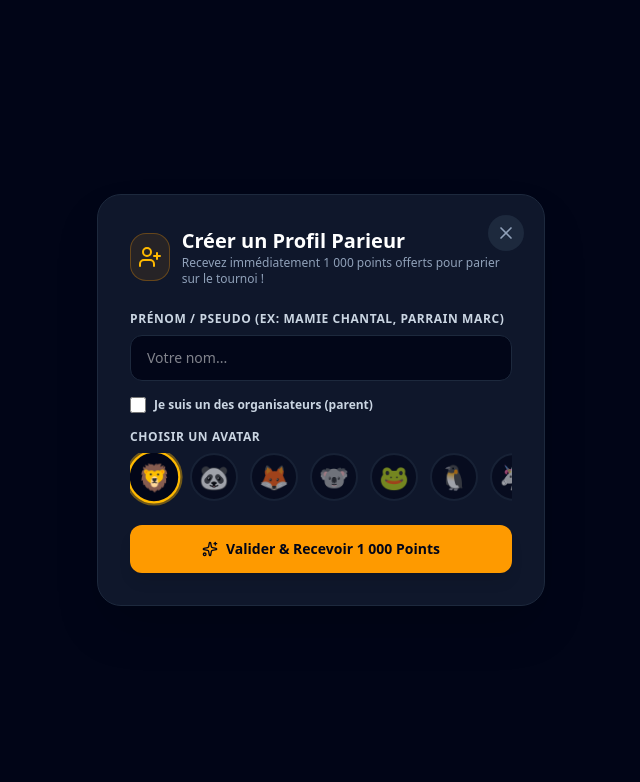
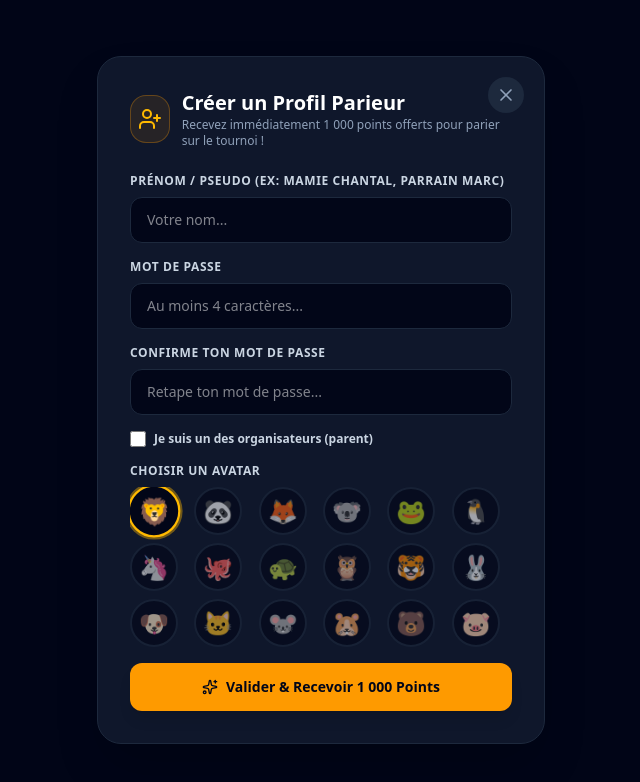
Before and after one commit to AntoineDeSaintMoulin/Tournoi-des-Prenoms, a React (Vite) app: page / in a window 1280 px wide. Both pictures are taken after a click on the button "Créer mon profil". Shown: the top 782 px of the page, without its empty margins (319-959 px from the left). Built offline with nearby package versions, Linux system fonts and the light colour scheme; no server answers; the database is empty.

Commit message:
Update CreateUserModal.tsx

```diff
--- a/src/components/CreateUserModal.tsx
+++ b/src/components/CreateUserModal.tsx
@@ -1,5 +1,6 @@
 import React, { useState } from 'react';
 import { useTournament } from '../context/TournamentContext';
+import { hashPassword } from '../utils/password';
 import { UserPlus, X, Sparkles, Lock } from 'lucide-react';
 
 interface CreateUserModalProps {
@@ -11,11 +12,17 @@ interface CreateUserModalProps {
 // Seules les personnes connaissant ce code peuvent devenir "Parent".
 const PARENT_SECRET_CODE = 'PRENOM2026';
 
-const AVATAR_OPTIONS = ['🦁', '🐼', '🦊', '🐨', '🐸', '🐧', '🦄', '🐙', '🐢', '🦉', '🐯', '🐰'];
+const AVATAR_OPTIONS = [
+  '🦁', '🐼', '🦊', '🐨', '🐸', '🐧', '🦄', '🐙', '🐢', '🦉', '🐯', '🐰',
+  '🐶', '🐱', '🐭', '🐹', '🐻', '🐷', '🐮', '🐵', '🦋', '🐝', '🐳', '🐬',
+  '🦈', '🦩', '🦫', '🦦', '🦥', '🐿️', '🦔', '🦖', '🐲', '🦅', '🦜', '🐴',
+];
 
 export const CreateUserModal: React.FC<CreateUserModalProps> = ({ isOpen, onClose }) => {
   const { createUser } = useTournament();
   const [name, setName] = useState<string>('');
+  const [password, setPassword] = useState<string>('');
+  const [passwordConfirm, setPasswordConfirm] = useState<string>('');
   const [wantsParentAccess, setWantsParentAccess] = useState<boolean>(false);
   const [secretCode, setSecretCode] = useState<string>('');
   const [codeError, setCodeError] = useState<string>('');
@@ -30,6 +37,15 @@ export const CreateUserModal: React.FC<CreateUserModalProps> = ({ isOpen, onClos
     if (!name.trim()) return;
     setCreateError('');
 
+    if (password.length < 4) {
+      setCreateError('Le mot de passe doit contenir au moins 4 caractères.');
+      return;
+    }
+    if (password !== passwordConfirm) {
+      setCreateError('Les deux mots de passe ne correspondent pas.');
+      return;
+    }
+
     let role: 'parent' | 'bettor' = 'bettor';
 
     if (wantsParentAccess) {
@@ -41,7 +57,8 @@ export const CreateUserModal: React.FC<CreateUserModalProps> = ({ isOpen, onClos
     }
 
     setSubmitting(true);
-    const result = await createUser(name.trim(), role, selectedAvatar);
+    const passwordHash = await hashPassword(password);
+    const result = await createUser(name.trim(), role, selectedAvatar, passwordHash);
     setSubmitting(false);
 
     if (!result.success) {
@@ -50,6 +67,8 @@ export const CreateUserModal: React.FC<CreateUserModalProps> = ({ isOpen, onClos
     }
 
     setName('');
+    setPassword('');
+    setPasswordConfirm('');
     setSecretCode('');
     onClose();
   };
@@ -92,6 +111,35 @@ export const CreateUserModal: React.FC<CreateUserModalProps> = ({ isOpen, onClos
           </div>
 
           <div>
+            <label className="block text-xs font-bold text-slate-300 uppercase tracking-wider mb-2">
+              Mot de passe
+            </label>
+            <input
+              type="password"
+              required
+              minLength={4}
+              value={password}
+              onChange={(e) => setPassword(e.target.value)}
+              placeholder="Au moins 4 caractères..."
+              className="w-full bg-slate-950 border border-slate-800 rounded-xl px-4 py-3 text-sm text-white focus:border-amber-400 focus:outline-none"
+            />
+          </div>
+
+          <div>
+            <label className="block text-xs font-bold text-slate-300 uppercase tracking-wider mb-2">
+              Confirme ton mot de passe
+            </label>
+            <input
+              type="password"
+              required
+              value={passwordConfirm}
+              onChange={(e) => setPasswordConfirm(e.target.value)}
+              placeholder="Retape ton mot de passe..."
+              className="w-full bg-slate-950 border border-slate-800 rounded-xl px-4 py-3 text-sm text-white focus:border-amber-400 focus:outline-none"
+            />
+          </div>
+
+          <div>
             <label className="flex items-center gap-2 text-xs font-bold text-slate-300 cursor-pointer select-none">
               <input
                 type="checkbox"
@@ -129,7 +177,7 @@ export const CreateUserModal: React.FC<CreateUserModalProps> = ({ isOpen, onClos
             <label className="block text-xs font-bold text-slate-300 uppercase tracking-wider mb-2">
               Choisir un Avatar
             </label>
-            <div className="flex gap-3 overflow-x-auto pb-2">
+            <div className="grid grid-cols-6 gap-2 max-h-40 overflow-y-auto pr-1">
               {AVATAR_OPTIONS.map((emoji) => (
                 <button
                   type="button"
```
